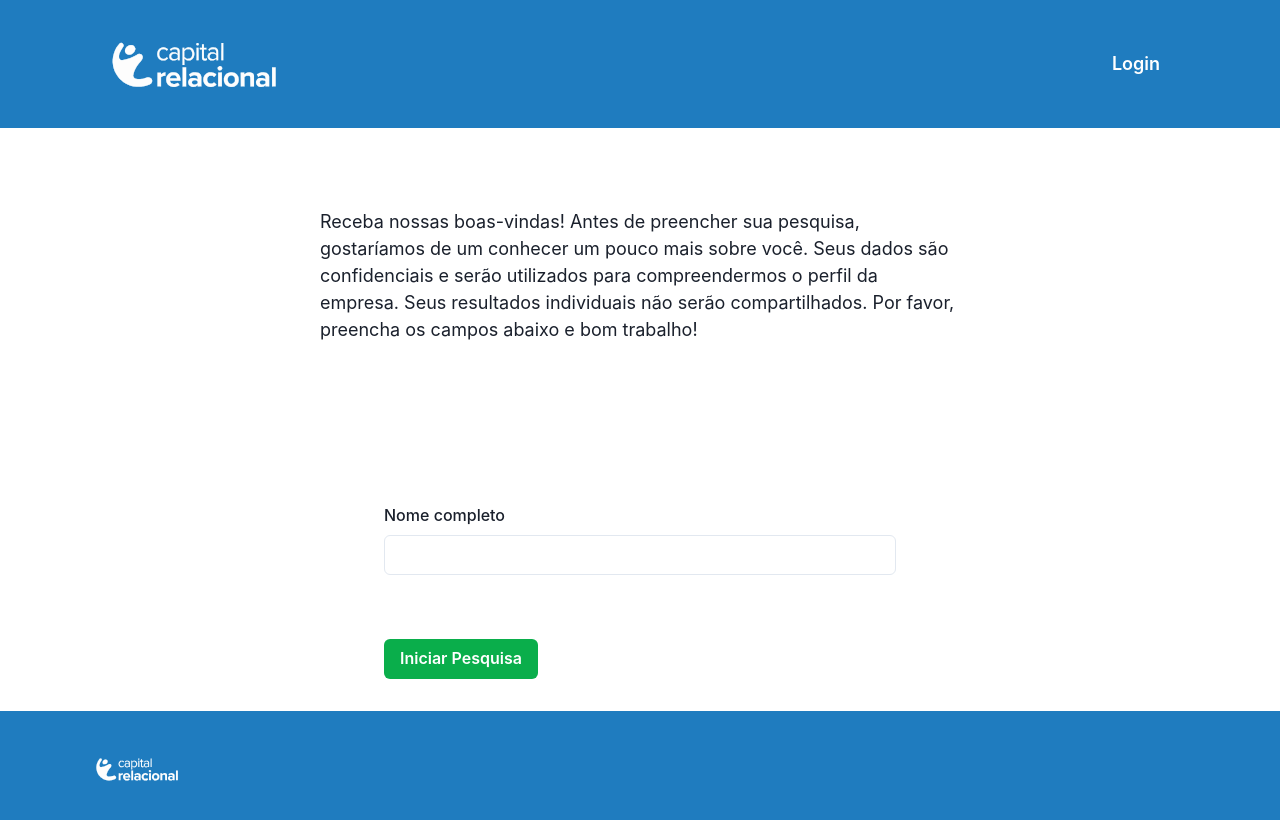
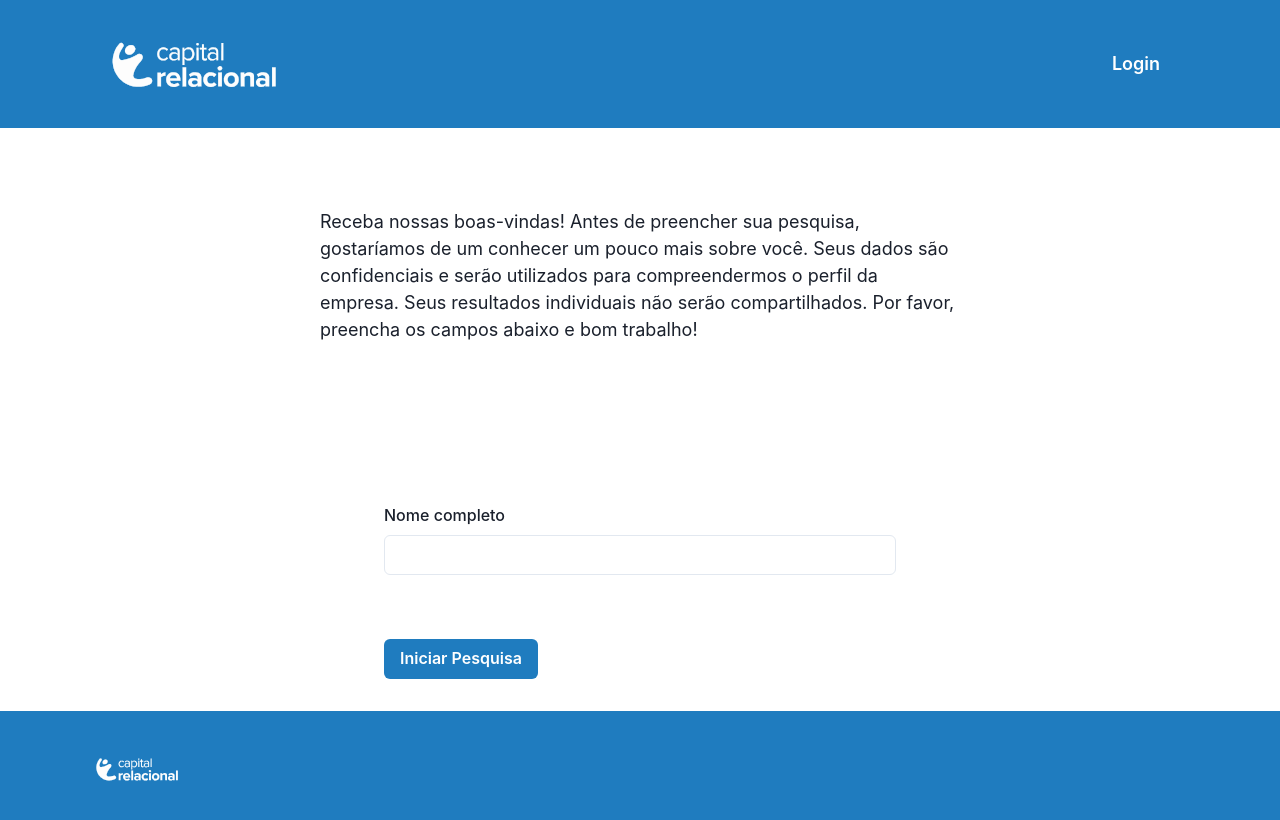
Before and after one commit to GHzOliveira/perguntas-reConhecimento, a React (Vite) app: page /identificacao in a window 1280 px wide. Shown: the top 820 px of the page. Built offline with nearby package versions, Linux system fonts and the light colour scheme.

Commit message:
ajustar textos e cores

```diff
--- a/src/pages/identificação/Identificação.tsx
+++ b/src/pages/identificação/Identificação.tsx
@@ -57,7 +57,7 @@ const Identificação = () => {
                 <Input id="nomeCompleto" {...register("nomeCompleto")} />
               </FormControl>
             )}
-            <Button type="submit" bg={"#0AAE4B"} color={"white"} mt={"4rem"}>
+            <Button type="submit" bg={"#1F7CBF"} color={"white"} mt={"4rem"}>
               Iniciar Pesquisa
             </Button>
           </form>
```
